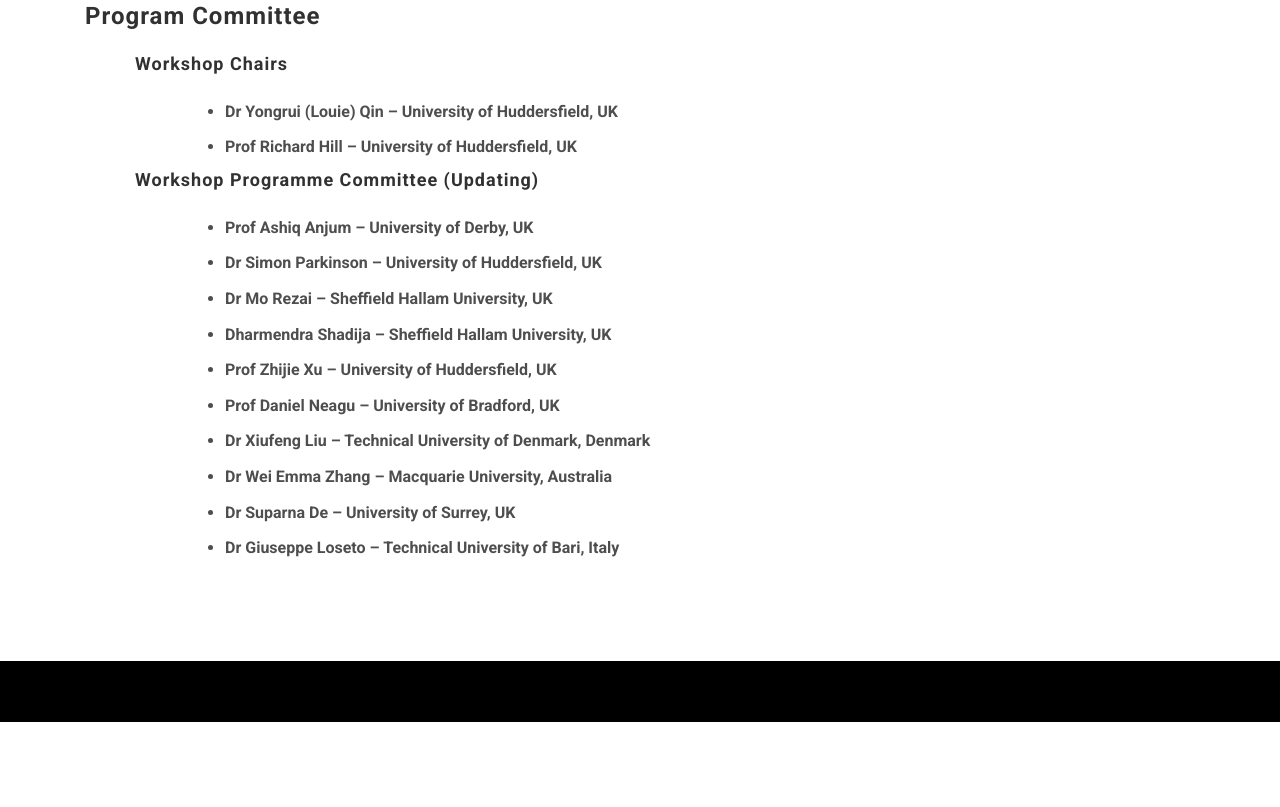
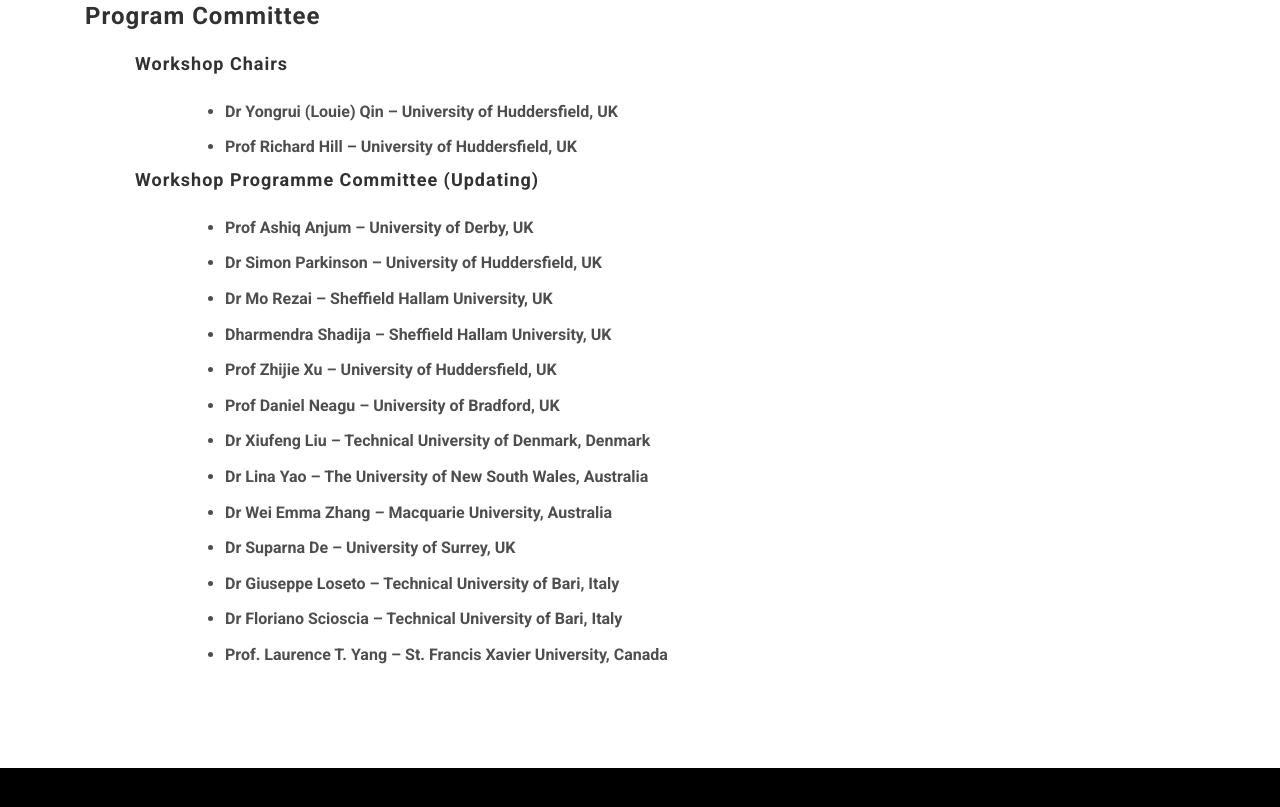
Before and after one commit to hud-cs-research/uciot2017, a website: page index.html in a window 1280 px wide. Shown: the part 2848-3655 px from the top of the page. Before the commit the page ends 3570 px from the top, so only its background shows below. Drawn offline with Linux system fonts and the light colour scheme; files whose address does not match are found by name.

Commit message:
added pc members

```diff
--- a/index.html
+++ b/index.html
@@ -204,9 +204,13 @@
                         <li>Prof Zhijie Xu – University of Huddersfield, UK</li>
                         <li>Prof Daniel Neagu – University of Bradford, UK</li>
                         <li>Dr Xiufeng Liu – Technical University of Denmark, Denmark</li>
+                        <li>Dr Lina Yao – The University of New South Wales, Australia</li>
                         <li>Dr Wei Emma Zhang – Macquarie University, Australia</li>
                         <li>Dr Suparna De – University of Surrey, UK </li>
                         <li>Dr Giuseppe Loseto – Technical University of Bari, Italy</li>
+                        <li>Dr Floriano Scioscia – Technical University of Bari, Italy</li>
+                        <li>Prof. Laurence T. Yang – St. Francis Xavier University, Canada</li>
+
                     </ul>
                     </div>
 						</div>
```
